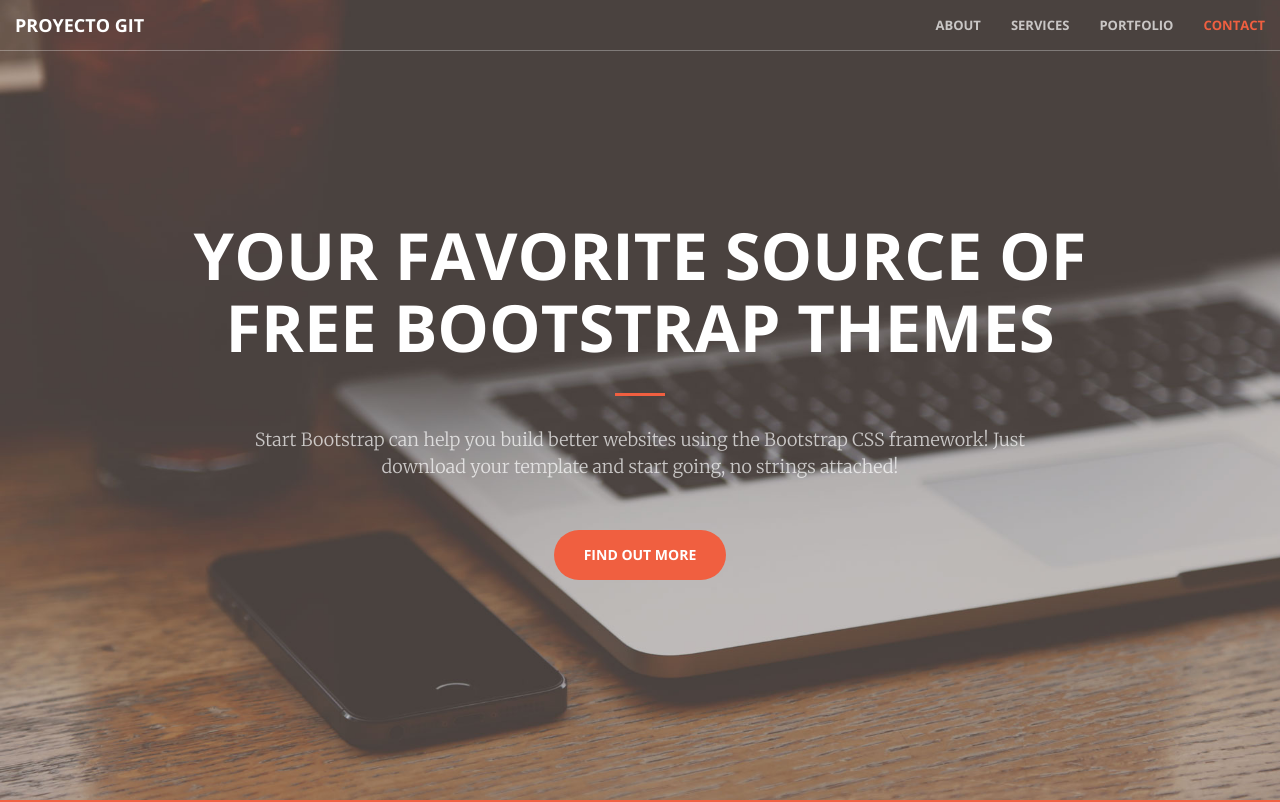
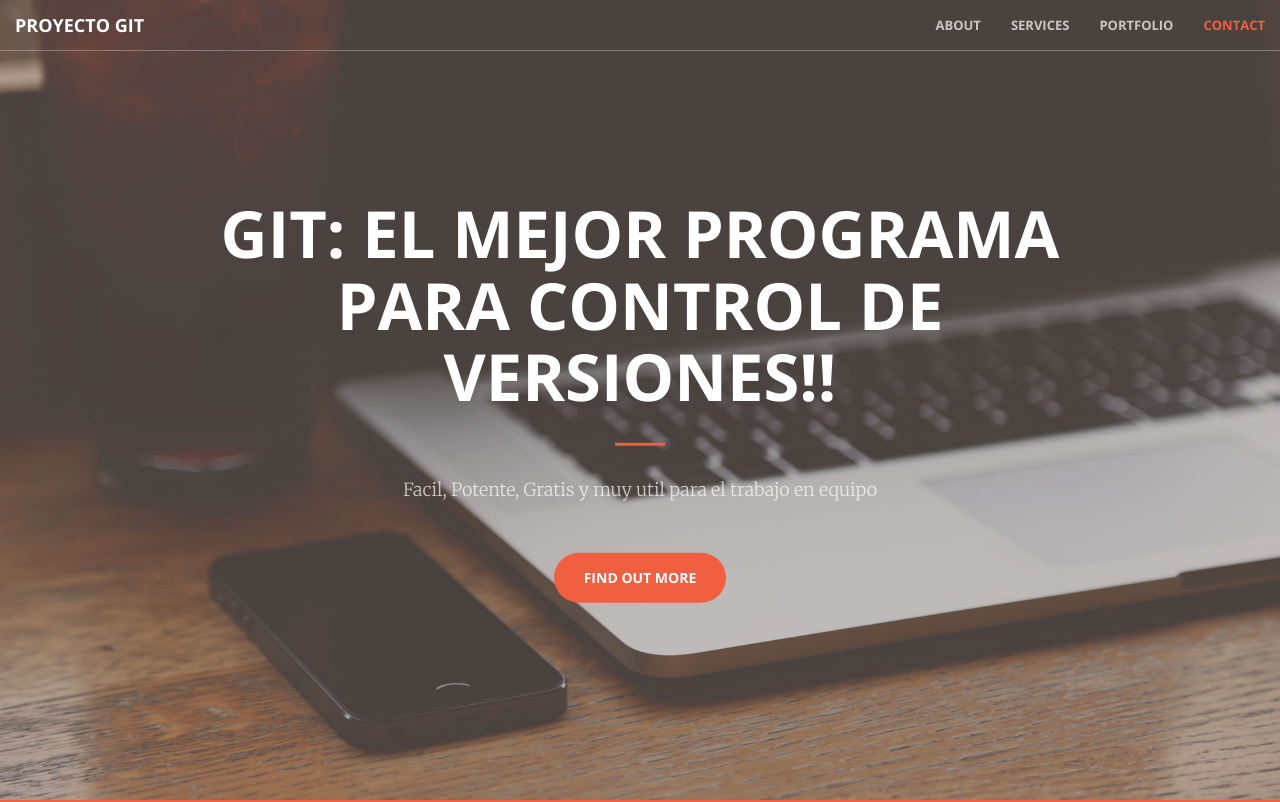
Before and after one commit to jaime070791/Test-git, a plain HTML site: page index.html in a window 1280 px wide. Shown: the top 802 px of the page. Drawn offline with nearby package versions, Linux system fonts and the light colour scheme.

Commit message:
Change Text Header

```diff
--- a/index.html
+++ b/index.html
@@ -74,9 +74,9 @@
     <header>
         <div class="header-content">
             <div class="header-content-inner">
-                <h1>Your Favorite Source of Free Bootstrap Themes</h1>
+                <h1>GIT: EL MEJOR PROGRAMA PARA CONTROL DE VERSIONES!!</h1>
                 <hr>
-                <p>Start Bootstrap can help you build better websites using the Bootstrap CSS framework! Just download your template and start going, no strings attached!</p>
+                <p>Facil, Potente, Gratis y muy util para el trabajo en equipo</p>
                 <a href="#about" class="btn btn-primary btn-xl page-scroll">Find Out More</a>
             </div>
         </div>
```
